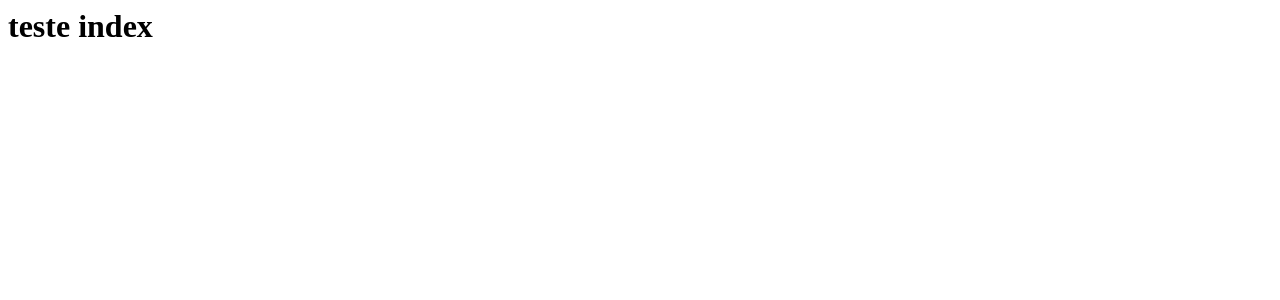
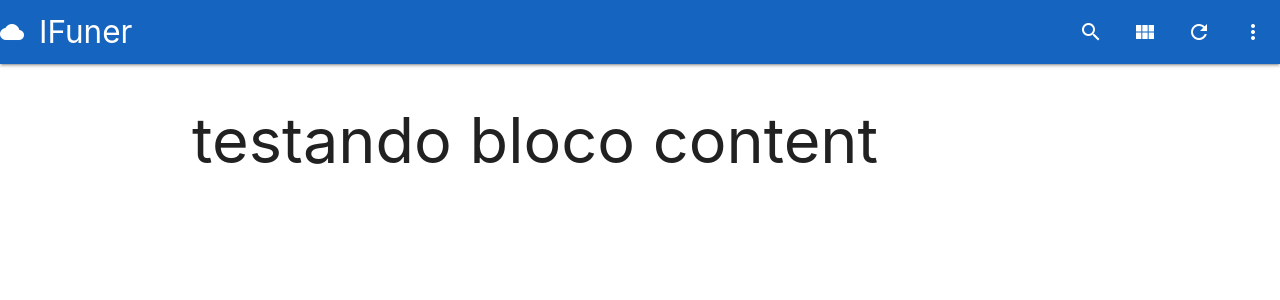
Before and after one commit to wandermoschetta/ifuner, a Django app: page / in a window 1280 px wide. Before the commit the part shown is almost empty. Shown: the top 300 px of the page. Run offline with Django 3.2, Linux system fonts and the light colour scheme.

Commit message:
defining core layout

```diff
--- a/ifuner/core/templates/base.html
+++ b/ifuner/core/templates/base.html
@@ -0,0 +1,24 @@
+{% load static %}
+<!DOCTYPE html>
+<html lang="en">
+<head>
+    <meta charset="UTF-8">
+    <meta name="viewport" content="width=device-width, initial-scale=1.0">
+    <title>IFuner</title>
+
+    <link href="https://fonts.googleapis.com/icon?family=Material+Icons" rel="stylesheet">
+    <link rel="stylesheet" href="https://cdnjs.cloudflare.com/ajax/libs/materialize/1.0.0/css/materialize.min.css">
+
+    {% block css %}
+    {% endblock css%}
+</head>
+<body>
+    {% include "includes/nav.html" %}
+    <div class="container">
+        {% block content %}{% endblock content %}
+    </div>
+
+    <script src="https://cdnjs.cloudflare.com/ajax/libs/materialize/1.0.0/js/materialize.min.js"></script>
+    {% block js %}{% endblock js %}
+</body>
+</html>
--- a/ifuner/core/templates/includes/nav.html
+++ b/ifuner/core/templates/includes/nav.html
@@ -0,0 +1,11 @@
+<nav class="blue darken-3">
+    <div class="nav-wrapper">
+      <a href="#!" class="brand-logo"><i class="material-icons">cloud</i>IFuner</a>
+      <ul class="right hide-on-med-and-down">
+        <li><a href="sass.html"><i class="material-icons">search</i></a></li>
+        <li><a href="badges.html"><i class="material-icons">view_module</i></a></li>
+        <li><a href="collapsible.html"><i class="material-icons">refresh</i></a></li>
+        <li><a href="mobile.html"><i class="material-icons">more_vert</i></a></li>
+      </ul>
+    </div>
+  </nav>
--- a/ifuner/core/templates/index.html
+++ b/ifuner/core/templates/index.html
@@ -1 +1,5 @@
-<h1>teste index</h1>
+{% extends "base.html" %}
+
+{% block content %}
+<h1>testando bloco content</h1>
+{% endblock content %}
```
